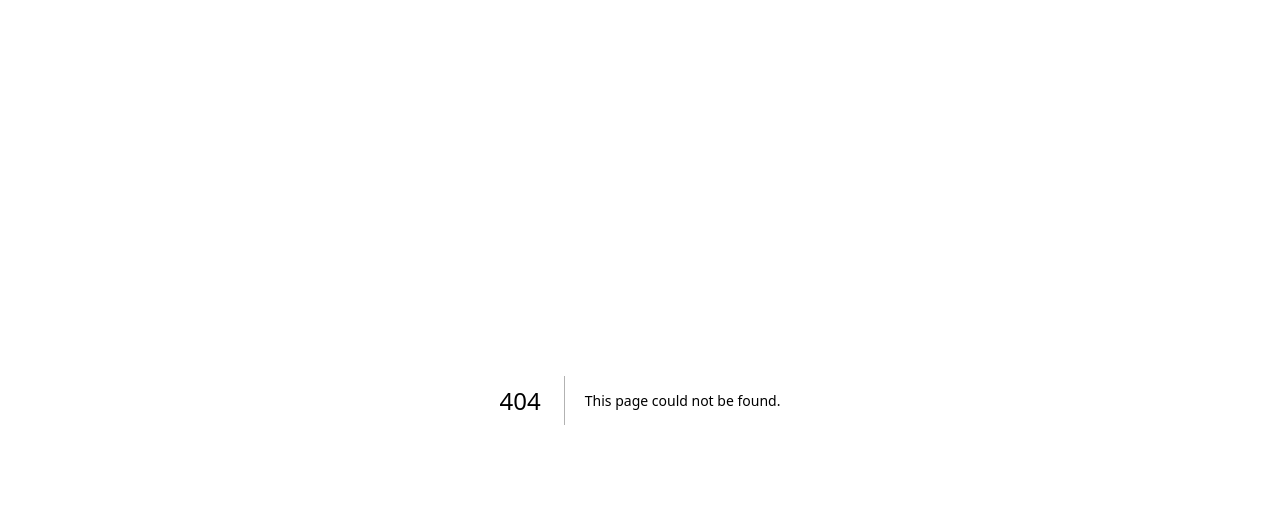
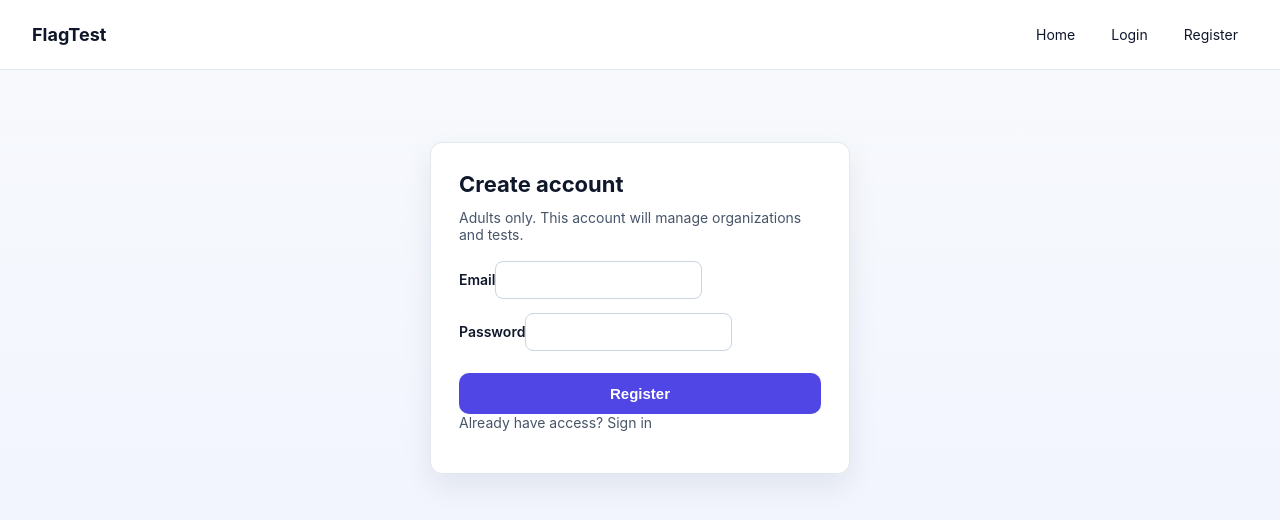
Before and after one commit to omaruiz2000/FlagTest, a Next.js app: page /app/auth/register in a window 1280 px wide. Before the commit this address had no page. Shown: the top 520 px of the page. Built offline with nearby package versions, Linux system fonts and the light colour scheme.

Commit message:
Fix app routes under /app segment

```diff
--- a/app/(app)/auth/login/page.tsx
+++ b/app/(app)/app/auth/register/page.tsx
@@ -1,33 +1,33 @@
 import Link from 'next/link';
 import styles from '../auth.module.css';
 
-type LoginPageProps = {
+type RegisterPageProps = {
   searchParams: { error?: string };
 };
 
-export default function LoginPage({ searchParams }: LoginPageProps) {
+export default function RegisterPage({ searchParams }: RegisterPageProps) {
   const error = searchParams?.error;
 
   return (
     <div className={styles.formShell}>
-      <h1>Login</h1>
-      <p>Access the FlagTest workspace.</p>
+      <h1>Create account</h1>
+      <p>Adults only. This account will manage organizations and tests.</p>
       {error ? <div className={styles.error}>{decodeURIComponent(error)}</div> : null}
-      <form className={styles.form} method="POST" action="/api/auth/login">
+      <form className={styles.form} method="POST" action="/api/auth/register">
         <label className={styles.label}>
           Email
           <input className={styles.input} type="email" name="email" required autoComplete="email" />
         </label>
         <label className={styles.label}>
           Password
-          <input className={styles.input} type="password" name="password" required autoComplete="current-password" />
+          <input className={styles.input} type="password" name="password" required autoComplete="new-password" />
         </label>
         <button className={styles.button} type="submit">
-          Sign in
+          Register
         </button>
       </form>
       <p>
-        Need an account? <Link href="/auth/register">Register</Link>
+        Already have access? <Link href="/app/auth/login">Sign in</Link>
       </p>
     </div>
   );
--- a/app/(app)/layout.tsx
+++ b/app/(app)/layout.tsx
@@ -8,8 +8,8 @@ export default function AppLayout({ children }: { children: React.ReactNode }) {
         <div className={styles.brand}>FlagTest</div>
         <nav className={styles.nav}>
           <Link href="/app">Home</Link>
-          <Link href="/auth/login">Login</Link>
-          <Link href="/auth/register">Register</Link>
+          <Link href="/app/auth/login">Login</Link>
+          <Link href="/app/auth/register">Register</Link>
         </nav>
       </header>
       <main className={styles.main}>{children}</main>
```
Also changed, not shown: app/(app)/app/auth/login/page.tsx (renamed from app/(app)/auth/register/page.tsx, +8 -8 lines), app/(app)/app/auth/auth.module.css (renamed from app/(app)/auth/auth.module.css), app/(app)/app/page.tsx (renamed from app/(app)/page.tsx).
